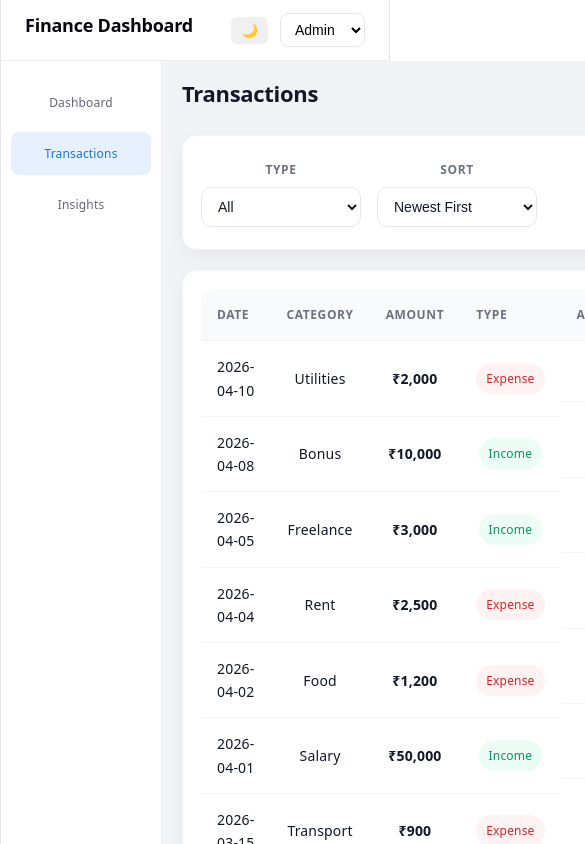
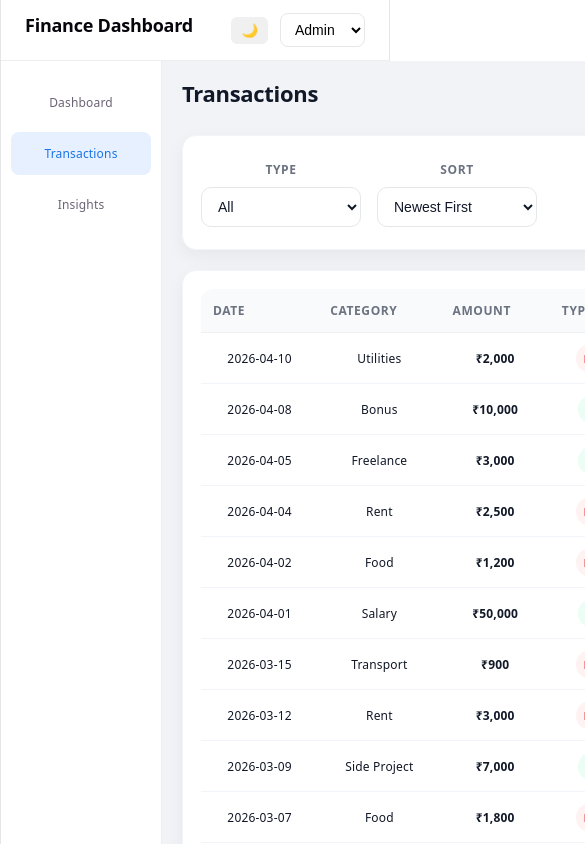
Before and after one commit to sushantshinde7/finance-insights-dashboard, a React (Vite) app: page / in a window 390 px wide. Both pictures are taken after a click on the element "Transactions". Shown: the top 844 px of the page, 585 px wide, since content can reach past the window. Built offline with nearby package versions, Linux system fonts and the light colour scheme; the HTML template or start-up script is replaced by a standard one.

Commit message:
ui ux and reposnsiveness improved of transaction table.

```diff
--- a/src/components/styles/TransactionsTable.css
+++ b/src/components/styles/TransactionsTable.css
@@ -4,11 +4,15 @@
   width: 100%;
   overflow-x: auto;
   border-radius: 12px;
+
+  /* important upgrade */
+  -webkit-overflow-scrolling: touch;
 }
 
 /* TABLE BASE */
 .transactions-table {
   width: 100%;
+  min-width: 650px; /* KEY for controlled scrolling */
   border-collapse: separate;
   border-spacing: 0;
   font-size: 14px;
@@ -124,3 +128,55 @@
   background: #fef2f2;
   color: #dc2626;
 }
+
+@media (max-width: 768px) {
+  .transactions-table {
+    font-size: 13px;
+  }
+
+  .transactions-table th,
+  .transactions-table td {
+    padding: 10px 12px;
+  }
+
+  .icon-btn {
+    width: 30px;
+    height: 30px;
+  }
+}
+
+@media (max-width: 480px) {
+  .transactions-table {
+    font-size: 12px;
+    min-width: 580px; /* tighter but still scroll-safe */
+  }
+
+  .transactions-table th:nth-child(2),
+  .transactions-table td:nth-child(2) {
+    /* category slightly compressed */
+    max-width: 90px;
+    white-space: nowrap;
+    overflow: hidden;
+    text-overflow: ellipsis;
+  }
+
+  .badge {
+    font-size: 11px;
+    padding: 3px 8px;
+  }
+
+  .actions-cell {
+    gap: 6px;
+  }
+}
+
+@media (hover: none) {
+  .transactions-table tbody tr:hover {
+    background: transparent;
+    transform: none;
+  }
+
+  .icon-btn:hover {
+    transform: none;
+  }
+}
```
